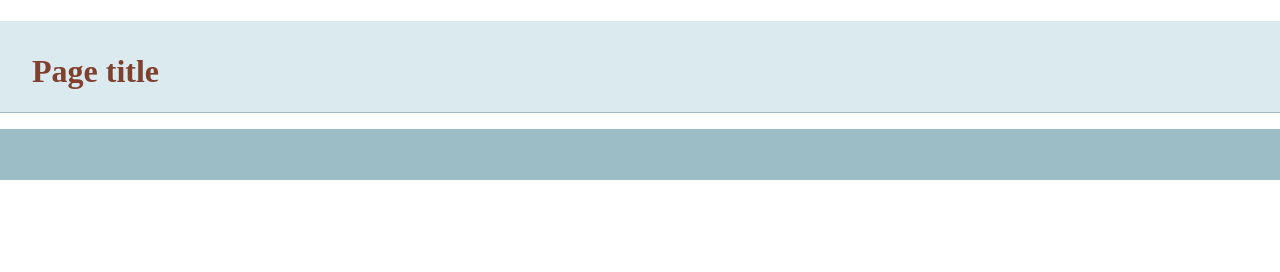
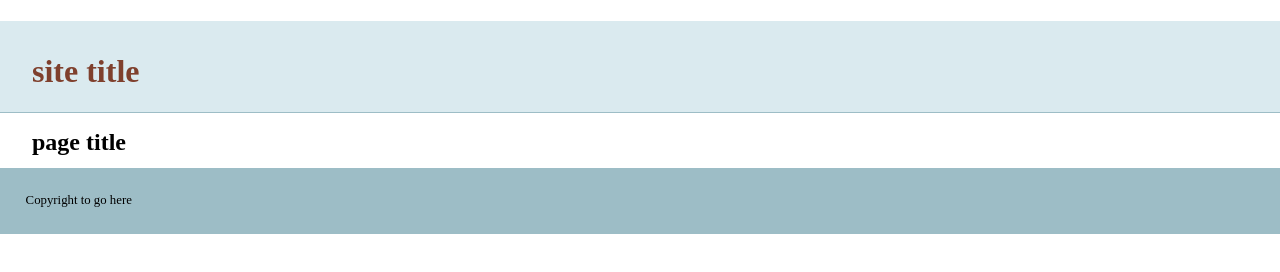
Before and after one commit to cxma119/Git-Basics, a plain HTML site: page index.html in a window 1280 px wide. Drawn offline with nearby package versions, Linux system fonts and the light colour scheme.

Commit message:
added more infor to template

```diff
--- a/index.html
+++ b/index.html
@@ -14,13 +14,14 @@
     </head>
     <body>
     <header>
-	<h1>Page title</h1>
+	<h1>site title</h1>
     </header>
     <nav id="pageNav">
     </nav>
     <main>
+        <h2>page title</h2>
     </main>
-    <footer>
+    <footer>Copyright to go here
     </footer>
         <script>
 //use the modernizr load to load up external scripts. This will load the scripts asynchronously, but the order listed matters. Although it will load all scripts in parallel, it will execute them in the order listed
```
